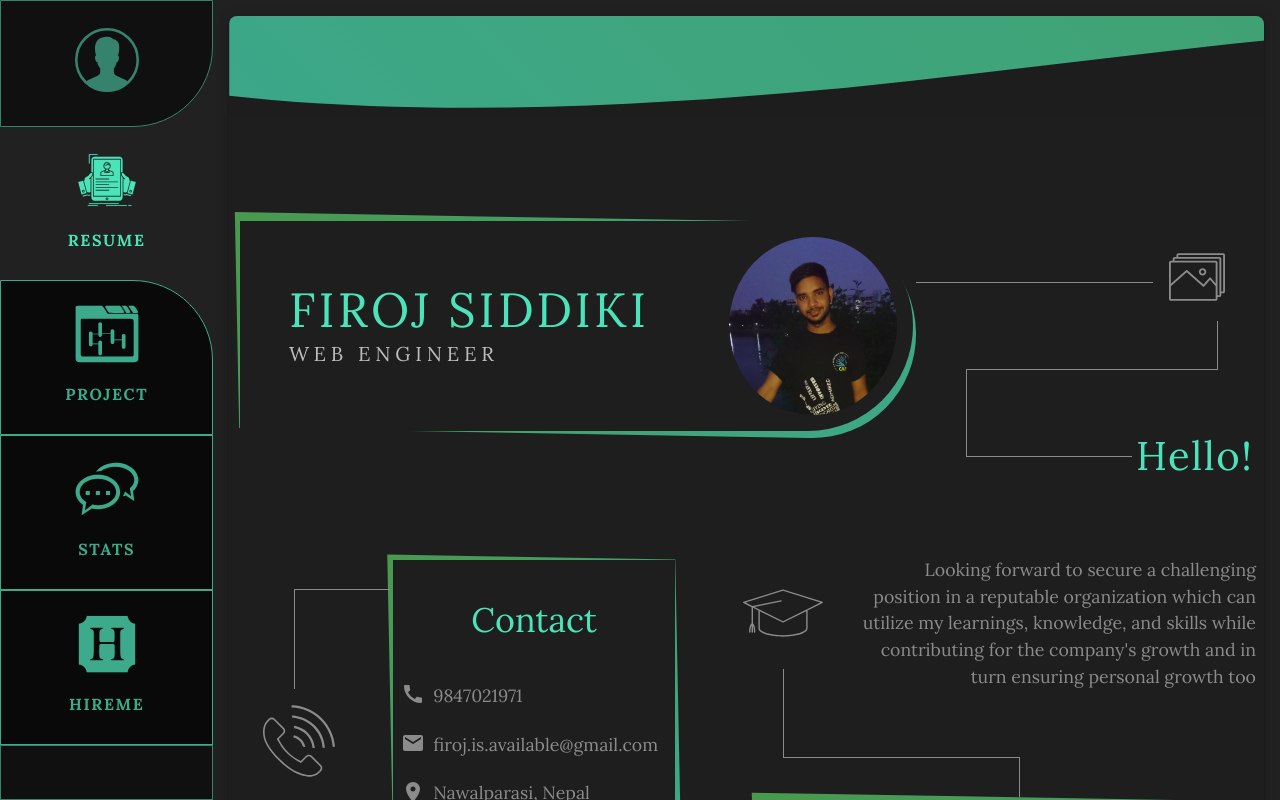
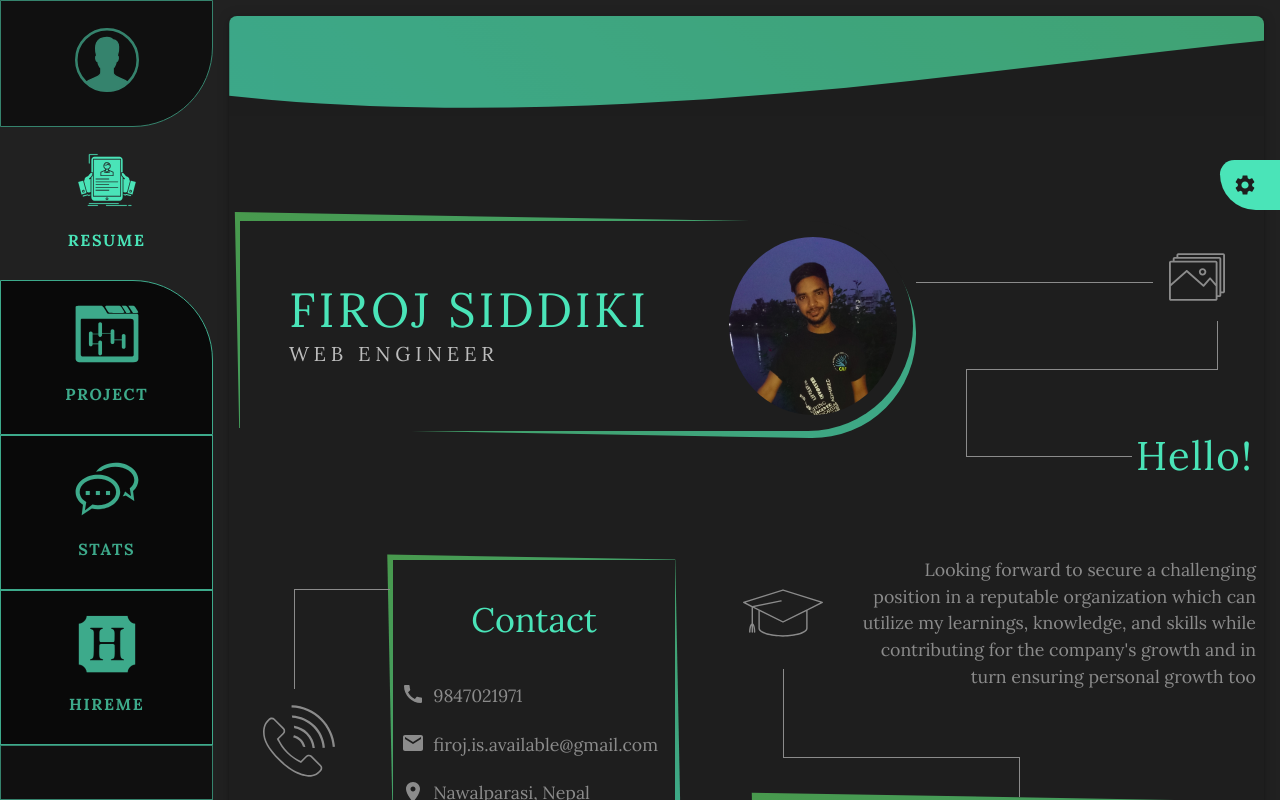
Before and after one commit to fir0j/MyPresenceInInternet, a React (Create React App) app: page / in a window 1280 px wide. Built offline with nearby package versions, Linux system fonts and the light colour scheme.

Commit message:
added page animation

```diff
--- a/src/App.js
+++ b/src/App.js
@@ -38,19 +38,6 @@ function App() {
   const [myTheme, setMyTheme] = useState(cyanTheme);
   // const [myTheme, setMyTheme] = useLocalStorageState("myTheme", goldTheme);
   const location = useLocation();
-  const transitions = useTransition(location, {
-    from: {
-      opacity: 0,
-    },
-    enter: {
-      opacity: 1,
-    },
-    leave: {
-      opacity: 0,
-    },
-  });
-
-  const AnimatedSwitch = animated(Switch);
 
   const setTheme = (themeName) => {
     switch (themeName) {
@@ -82,9 +69,6 @@ function App() {
     <React.Fragment>
       {/* <GlobalCss /> */}
       <ThemeProvider theme={createMuiTheme(myTheme)}>
-        {/* {transitions((props, item) => ( */}
-        {/* <AnimatedSwitch location={item}> */}
-        {/* <SettingPanel setTheme={setTheme} /> */}
         <Grid
           container
           style={{
@@ -105,9 +89,8 @@ function App() {
             <Route exact path="/stats" render={(props) => <Stats />} />
             <Route exact path="/hireme" render={(props) => <HireMe />} />
           </Switch>
-          {/* </AnimatedSwitch> */}
-          {/* ))} */}
         </Grid>
+        <SettingPanel setTheme={setTheme} />
       </ThemeProvider>
     </React.Fragment>
   );
--- a/src/components/PageContainer.component.js
+++ b/src/components/PageContainer.component.js
@@ -1,34 +1,61 @@
 import React from "react";
 import { Grid, useMediaQuery } from "@material-ui/core";
-import { useTheme } from "@material-ui/core/styles";
+import { useTheme, makeStyles } from "@material-ui/core/styles";
+import { animated, useSpring } from "react-spring";
+
+const useStyles = makeStyles((theme) => ({
+  PageContainer: {
+    overflowY: "scroll",
+    padding: theme.spacing(2),
+    [theme.breakpoints.down("xs")]: {
+      padding: theme.spacing(1),
+    },
+  },
+  pageWrapper: {
+    maxWidth: theme.spacing(170),
+  },
+}));
 
 const PageContainer = (props) => {
+  const classes = useStyles();
   const theme = useTheme();
   const matchesXS = useMediaQuery(theme.breakpoints.down("xs"));
+  const AnimatedGrid = animated(Grid);
+  const slideLeft = useSpring({
+    from: {
+      // added extra css: position:"fixed" in order to prevent scrollbar overflow
+      // position: "fixed",
+      transform: "translateY(15%)",
+      opacity: 0,
+    },
+    to: {
+      transform: "translateX(0)",
+      opacity: 1,
+    },
+    delay: 250,
+  });
 
   return (
     <Grid
       item
       container
       justify="center"
-      style={{
-        overflowY: "scroll",
-        padding: theme.spacing(matchesXS ? 1 : 2),
-      }}
+      className={classes.PageContainer}
       xs={matchesXS ? 12 : 10}
       sm={10}
       md={10}
       lg={10}
       xl={10}
     >
-      <Grid
+      <AnimatedGrid
         item
         container
         justify="center"
-        style={{ maxWidth: theme.spacing(170) }}
+        style={slideLeft}
+        className={classes.pageWrapper}
       >
         {props.children}
-      </Grid>
+      </AnimatedGrid>
     </Grid>
   );
 };
--- a/src/pages/resume.jsx
+++ b/src/pages/resume.jsx
@@ -1,7 +1,7 @@
-import React, { Fragment } from "react";
+import React, { useState, useEffect } from "react";
 import Paper from "@material-ui/core/Paper";
 import Grid from "@material-ui/core/Grid";
-import { makeStyles, ThemeProvider, useTheme } from "@material-ui/core/styles";
+import { makeStyles, useTheme } from "@material-ui/core/styles";
 import { Typography } from "@material-ui/core";
 import useMediaQuery from "@material-ui/core/useMediaQuery";
 import Avatar from "@material-ui/core/Avatar";
@@ -27,8 +27,24 @@ import Hidden from "@material-ui/core/Hidden";
 import { HeaderWave, FooterWave } from "../components/ShapeDivider.component";
 import ContainerWithGradientBorder from "../components/ContainerWithGradientBorder.component";
 import PageContainer from "../components/PageContainer.component";
+import { animated, useSpring } from "react-spring";
 
 const useStyles = makeStyles((theme) => ({
+  paper: {
+    position: "relative",
+    width: "100%",
+    height: "auto",
+    backgroundColor: theme.palette.primary.main,
+    paddingLeft: theme.spacing(1),
+    paddingRight: theme.spacing(1),
+    marginBottom: theme.spacing(10),
+    [theme.breakpoints.down("xs")]: {
+      marginBottom: theme.spacing(20),
+    },
+    // marginBottom: theme.spacing(matchesXS ? 20 : 10),
+    zIndex: 0,
+  },
+
   container: {
     position: "relative",
     flexGrow: 1,
@@ -2106,32 +2122,8 @@ export default function Resume() {
   );
 
   return (
-    // <Fragment>
-    //   <Grid
-    //     item
-    //     container
-    //     style={{
-    //       maxWidth: "calc(100vw - 322px)",
-    //       marginLeft: "310px",
-    //       border: "1px solid red",
-    //     }}
-    //     justify="center"
-    //   >
-    //     <Grid item style={{ width: theme.spacing(170) }}>
     <PageContainer>
-      <Paper
-        elevation={5}
-        style={{
-          position: "relative",
-          width: "100%",
-          height: "auto",
-          backgroundColor: theme.palette.primary.main,
-          paddingLeft: theme.spacing(1),
-          paddingRight: theme.spacing(1),
-          marginBottom: theme.spacing(matchesXS ? 20 : 10),
-          zIndex: 0,
-        }}
-      >
+      <Paper elevation={5} className={classes.paper}>
         <HeaderWave />
         {hello}
         {contact}
@@ -2140,9 +2132,6 @@ export default function Resume() {
         <FooterWave />
       </Paper>
     </PageContainer>
-    //     </Grid>
-    //   </Grid>
-    // </Fragment>
   );
 }
 
```
